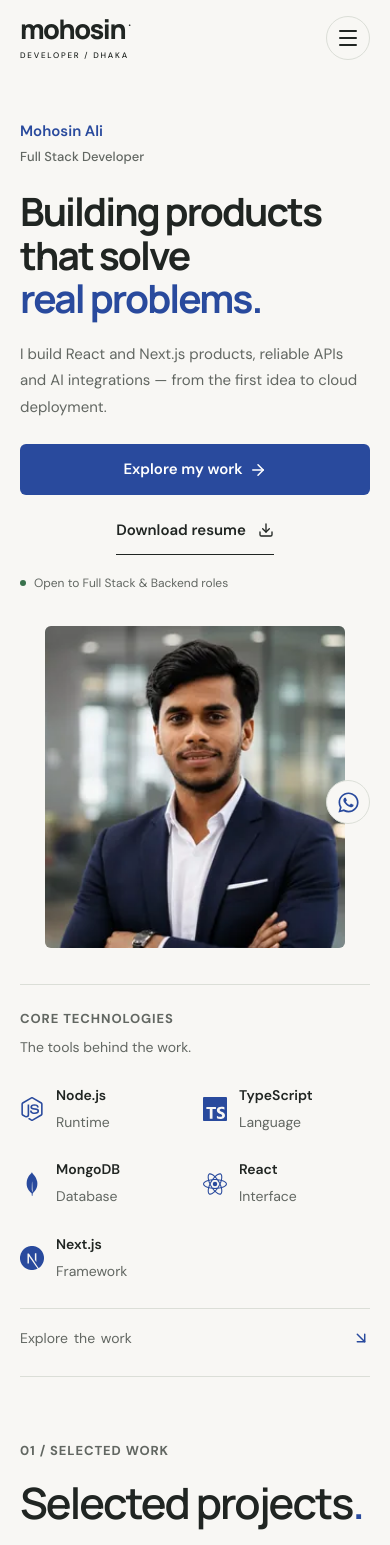
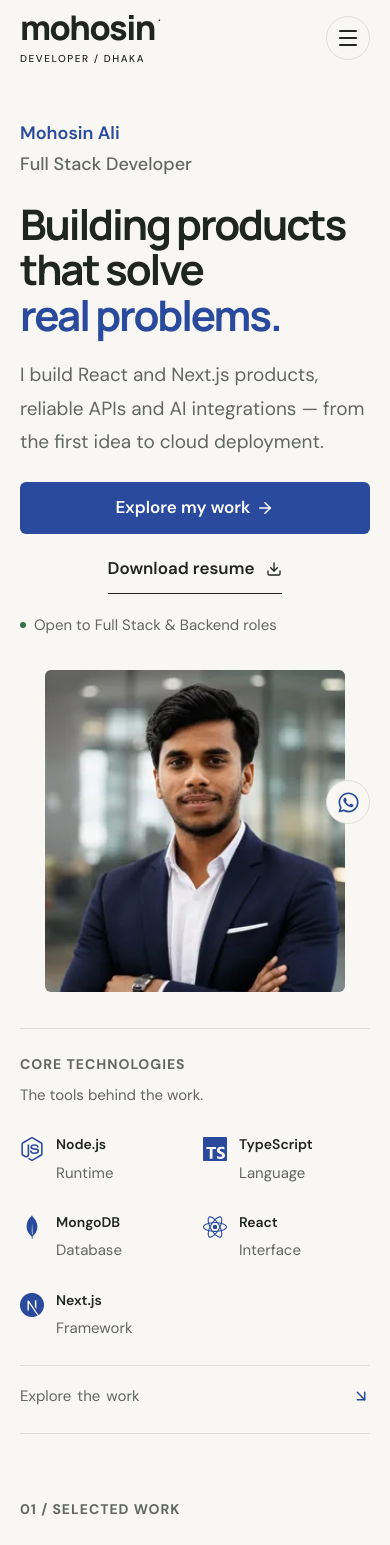
Before and after one commit to Mohosin075/mohosin-portfolio, a React (Vite) app: page / in a window 390 px wide. Shown: the top 1545 px of the page. Built offline with nearby package versions, Linux system fonts and the light colour scheme.

Commit message:
feat: add responsive layout styling, fluid typography, and image optimization scripts

```diff
--- a/src/App.jsx
+++ b/src/App.jsx
@@ -12,8 +12,9 @@ const App = () => {
     <MotionConfig reducedMotion="user">
     <div ref={root} className="portfolio-shell editorial-theme min-h-screen" style={{ background: "var(--ink)" }}>
       <PageMetadata />
+      <a className="skip-link" href="#main-content">Skip to content</a>
       <Navbar />
-      <main className="min-h-screen">
+      <main id="main-content" tabIndex={-1} className="min-h-screen">
         <Outlet />
       </main>
       <Footer />
--- a/src/main.jsx
+++ b/src/main.jsx
@@ -5,6 +5,7 @@ import "./index.css";
 import "./redesign.css";
 import "./polish.css";
 import "./responsive.css";
+import "./typography.css";
 import { createBrowserRouter, RouterProvider } from "react-router-dom";
 import NotFound from "./components/NotFound.jsx";
 const lazyPage = (load) => async () => ({ Component: (await load()).default });
--- a/src/responsive.css
+++ b/src/responsive.css
@@ -1,4 +1,7 @@
 /* Wide layouts share a container; text retains a comfortable reading measure. */
+.skip-link { position:fixed; top:12px; left:16px; z-index:200; padding:12px 20px; border-radius:6px; background:var(--vermillion); color:white; font-size:18px; transform:translateY(-160%); }
+.skip-link:focus { transform:translateY(0); }
+#main-content { scroll-margin-top:100px; }
 .editorial-theme :is(.editorial-hero-copy,.work-card-body,.editorial-section-heading > *, .editorial-experience > *) { min-width:0; }
 .editorial-theme .hero-description { max-width:48ch; }
 .editorial-theme .work-card-role { max-width:68ch; }
--- /dev/null
+++ b/src/typography.css
@@ -0,0 +1,69 @@
+/* One fluid type scale across every page, including legacy inline content. */
+.editorial-theme {
+  --type-body:clamp(1.125rem,1rem + .25vw,1.375rem);
+  --type-small:clamp(.9375rem,.875rem + .15vw,1.0625rem);
+  --type-label:clamp(.875rem,.8125rem + .15vw,1rem);
+  --type-title:clamp(2.5rem,1.5rem + 3.5vw,5rem);
+  --type-subtitle:clamp(1.75rem,1.25rem + 1.5vw,2.75rem);
+  font-size:var(--type-body);
+}
+.editorial-theme :is(p,li,dd,blockquote) { font-size:var(--type-body) !important; line-height:1.75; }
+.editorial-theme :is(h1,h2,h3,p,li,dd,a) { overflow-wrap:break-word; }
+.editorial-theme h3 { font-size:var(--type-subtitle) !important; line-height:1.3 !important; }
+.editorial-theme :is(.page-heading h1,.case-study-page h1) { font-size:clamp(2.75rem,1.75rem + 4vw,6rem) !important; line-height:1.12 !important; }
+.editorial-theme :is(.editorial-section h2,.expertise-section h2,.case-section h2,.editorial-contact h2) { font-size:var(--type-title) !important; line-height:1.15 !important; }
+.editorial-theme :is(.work-card h2,.work-card-featured h2) { font-size:var(--type-subtitle) !important; line-height:1.25 !important; }
+.editorial-theme .editorial-hero h1 { font-size:clamp(3rem,6.8vw,7.5rem) !important; line-height:1.08 !important; }
+.editorial-theme :is(.page-heading > p,.hero-description,.work-card-summary) { font-size:clamp(1.1875rem,1.0625rem + .3vw,1.5rem) !important; }
+.editorial-theme :is(.eyebrow,.code-label,.rule-label,.work-index,.featured-label,.skill-number) { font-size:var(--type-label) !important; line-height:1.6 !important; }
+.editorial-theme :is(.btn-v,.btn-ghost,.text-link,.work-card-link,.nav-contact,.editorial-nav-links a,.work-filters button,.case-back,.case-study-navigation a) { font-size:clamp(1.0625rem,1rem + .15vw,1.25rem) !important; line-height:1.5; }
+.editorial-theme :is(.btn-v,.btn-ghost) { min-height:56px; }
+.editorial-theme :is(input,textarea,select,label) { font-size:var(--type-body) !important; line-height:1.6; }
+.editorial-theme .contact-page :is(input,textarea,select,label) { font-size:var(--type-body) !important; }
+.editorial-theme .contact-grid a { font-size:var(--type-body) !important; }
+.editorial-theme .contact-grid > div { min-width:0; }
+.editorial-theme .contact-grid a[href^="mailto:"] { overflow-wrap:anywhere; }
+.editorial-theme .contact-page :is(input,textarea)::placeholder { color:var(--muted); opacity:1; }
+.editorial-theme .contact-page :is(input,textarea,select):focus-visible { outline:2px solid var(--vermillion) !important; outline-offset:3px; }
+.editorial-theme .about-page .about-grid p:not(.code-label),
+.editorial-theme .service-card p,
+.editorial-theme .about-page blockquote,
+.editorial-theme .about-page .experience-timeline li { font-size:var(--type-body) !important; line-height:1.75 !important; }
+.editorial-theme :is(.badge,.skill-tag,.tech-tag,.skill-tag-icon,.work-card-tags span,.case-core-stack li,.case-tech-groups li) { font-size:var(--type-small) !important; line-height:1.5; }
+.editorial-theme :is(.hero-notice,.core-stack-intro p,.core-stack-list small,.core-stack-explore,.work-image-caption,.work-toolbar > p,.case-availability,.case-editorial-note,.project-gallery figcaption,.footer-brand p,.footer-socials a,.footer-bottom,.footer-bottom p,.footer-location,.footer-back-top) { font-size:var(--type-small) !important; }
+.editorial-theme .core-stack-list li { font-size:var(--type-small) !important; }
+.editorial-theme .hero-greeting { font-size:clamp(1.125rem,1rem + .25vw,1.375rem) !important; }
+.editorial-theme .hero-greeting-role { font-size:1em; }
+.editorial-theme .editorial-logo { font-size:34px; }
+.editorial-theme .editorial-logo small { font-size:10px; letter-spacing:1.6px; }
+.editorial-theme .editorial-footer .editorial-logo { font-size:34px; }
+.editorial-theme .editorial-skills h3 { font-size:clamp(1.375rem,1.125rem + .5vw,1.75rem) !important; }
+.editorial-theme .case-section-content > .case-lead { font-size:clamp(1.5rem,1.25rem + .5vw,2rem) !important; }
+.editorial-theme .editorial-mobile-menu > a { font-size:clamp(2.75rem,9vw,4rem); }
+.editorial-theme :is(.editorial-mobile-menu > a small,.mobile-menu-top) { font-size:var(--type-label); }
+.editorial-theme .editorial-section-heading > div:last-child { max-width:440px; }
+.editorial-theme .work-card-kicker { flex-wrap:wrap; row-gap:8px; }
+
+@media (min-width:800px) and (max-width:1100px) {
+  .editorial-theme .editorial-hero h1 { font-size:clamp(3.25rem,5.8vw,4rem) !important; }
+  .editorial-theme .editorial-nav-links { gap:18px; }
+  .editorial-theme .nav-contact { gap:12px; }
+  .editorial-theme .core-stack { grid-template-columns:1fr; }
+  .editorial-theme .core-stack-explore { border-left:0; border-top:1px solid var(--border); padding:16px 0 0; justify-content:space-between; }
+}
+@media (max-width:799px) {
+  .editorial-theme .editorial-hero h1 { font-size:clamp(2.625rem,10.8vw,4.75rem) !important; }
+  .editorial-theme .editorial-section-heading > div:last-child { max-width:100%; }
+  .editorial-theme .editorial-section-heading { gap:24px; }
+  .editorial-theme .hero-notice { font-size:var(--type-small); }
+  .editorial-theme .case-facts > div { grid-template-columns:minmax(0,1fr); gap:8px; }
+  .editorial-theme .case-project-links { flex-wrap:wrap; }
+}
+@media (max-width:480px) {
+  .editorial-theme .editorial-contact > div { flex-wrap:wrap; align-items:flex-start; }
+  .editorial-theme .editorial-contact h2 { flex:1 1 100%; }
+  .editorial-theme .core-stack-list { gap:24px 16px; }
+  .editorial-theme .core-stack-list li { align-items:flex-start; }
+  .editorial-theme .core-stack-list li > svg { flex-shrink:0; margin-top:5px; }
+  .editorial-theme .editorial-mobile-menu > a { gap:12px; }
+}
```
Also changed, not shown: scripts/optimize-portrait.mjs (added, +20 -0 lines), scripts/optimize-projects.mjs (added, +18 -0 lines).
